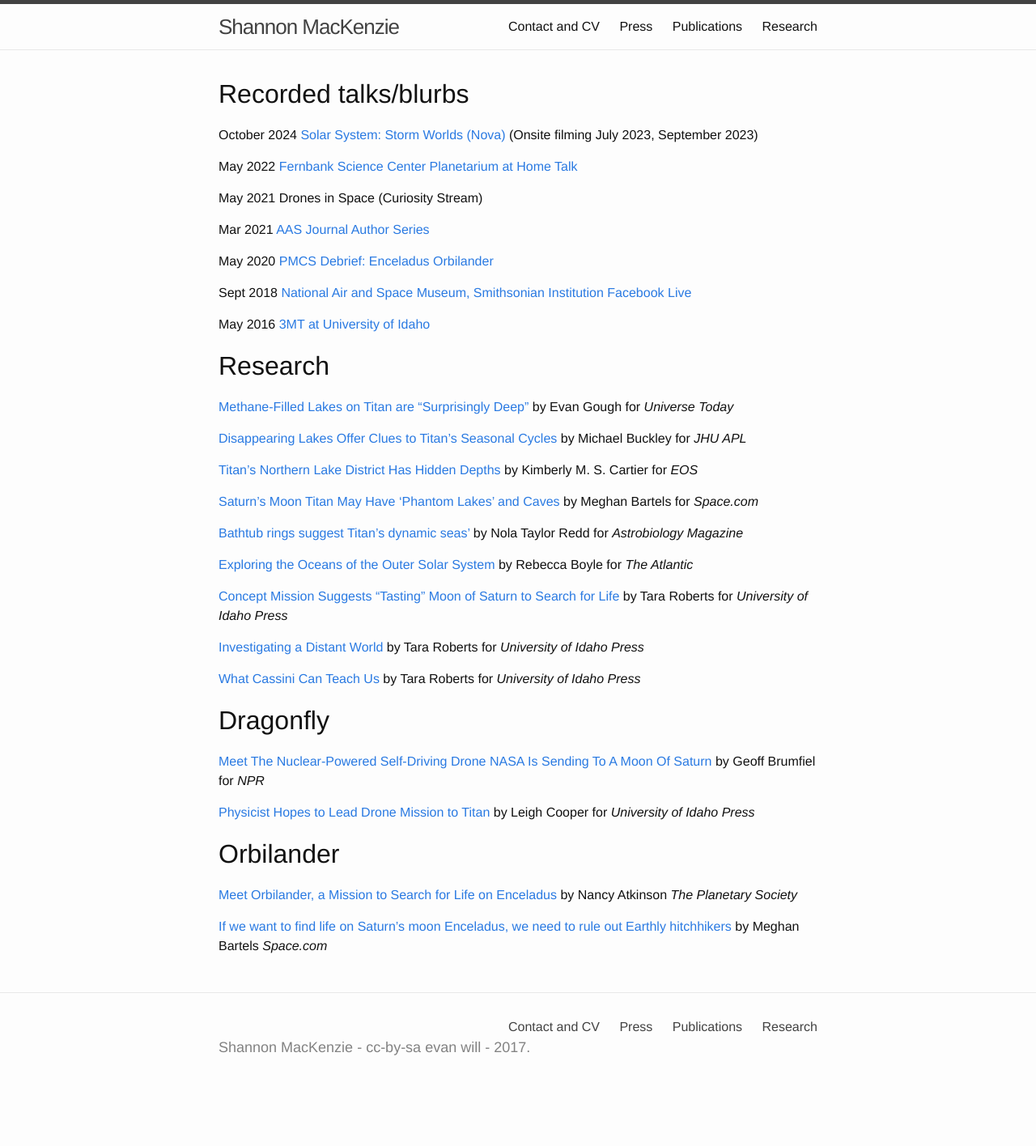
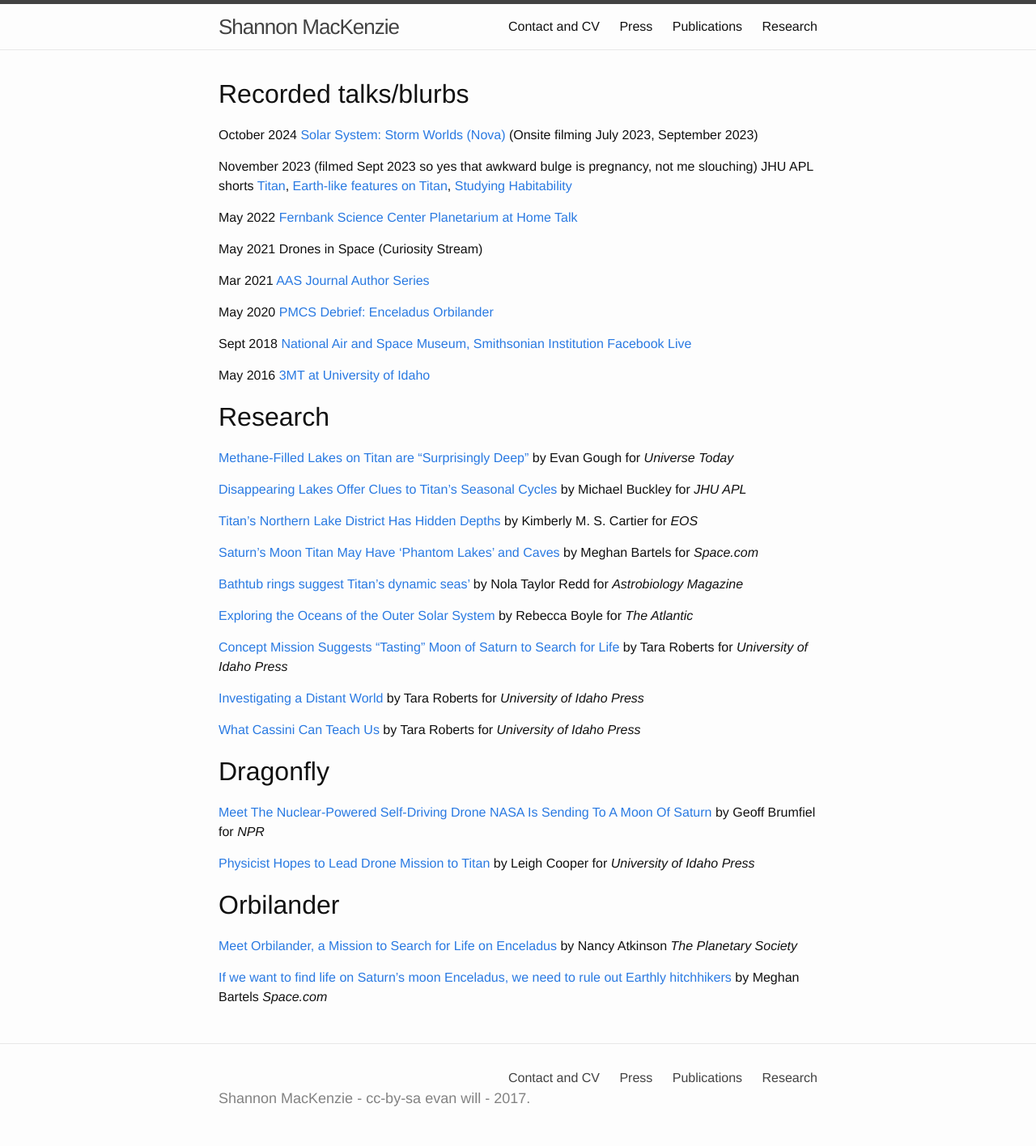
Before and after one commit to shannonmackenzie/shannonmackenzie.github.io, a Jekyll site: the page built from press.md, in a window 1280 px wide. Shown: the whole page at 81% size. Built offline with Jekyll 4.4.1, drawn with Linux system fonts in a browser that asks for light colours; before the commit the page ends 1353 px from its top, so only the background shows below that.

Commit message:
Update press.md

```diff
--- a/press.md
+++ b/press.md
@@ -7,6 +7,8 @@ permalink: /press
 
 
 October 2024 [Solar System: Storm Worlds (Nova)](https://www.pbs.org/video/solar-system-storm-worlds-9kvelp/) (Onsite filming July 2023, September 2023)
+
+November 2023 (filmed Sept 2023 so yes that awkward bulge is pregnancy, not me slouching) JHU APL shorts [Titan](https://www.youtube.com/shorts/l3_PDtEmKlg), [Earth-like features on Titan](https://www.youtube.com/shorts/e_HGI-BBQ74), [Studying Habitability](https://www.youtube.com/shorts/Y0oQr06dVRU)
 
 May 2022 [Fernbank Science Center Planetarium at Home Talk](https://www.facebook.com/fernbankcenter/videos/fsc-at-home-planetarium-may-6-2022/726023108434729)
 
```
